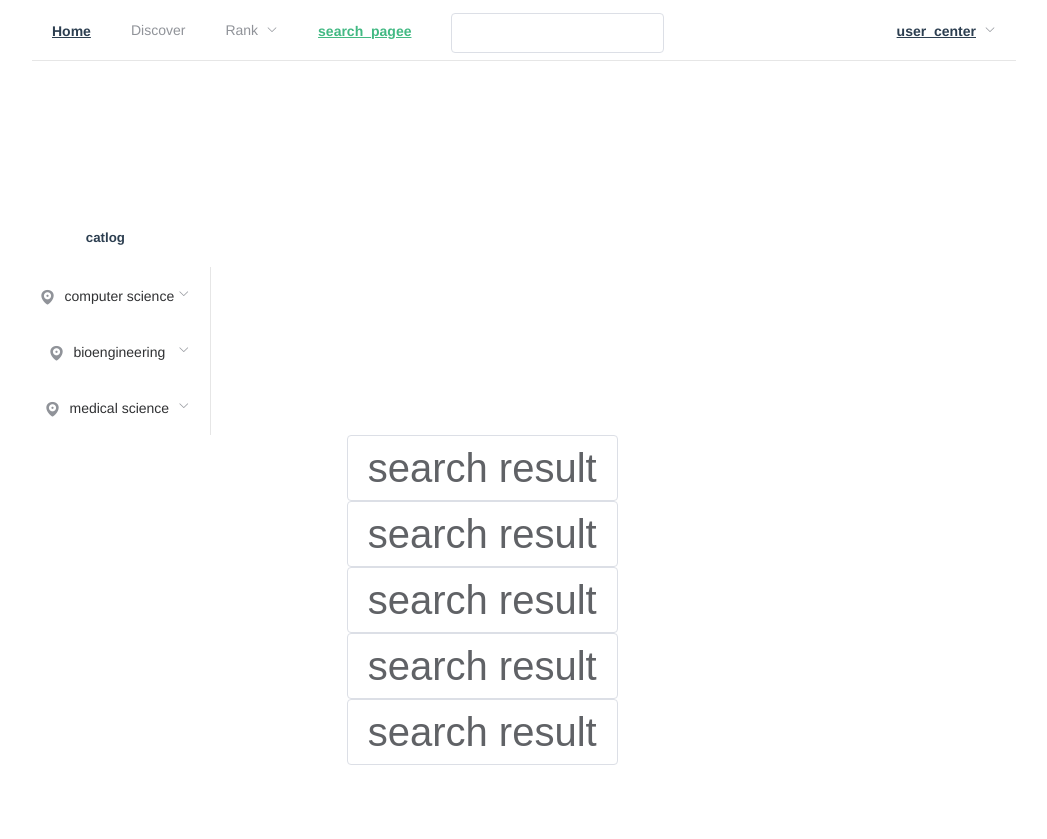
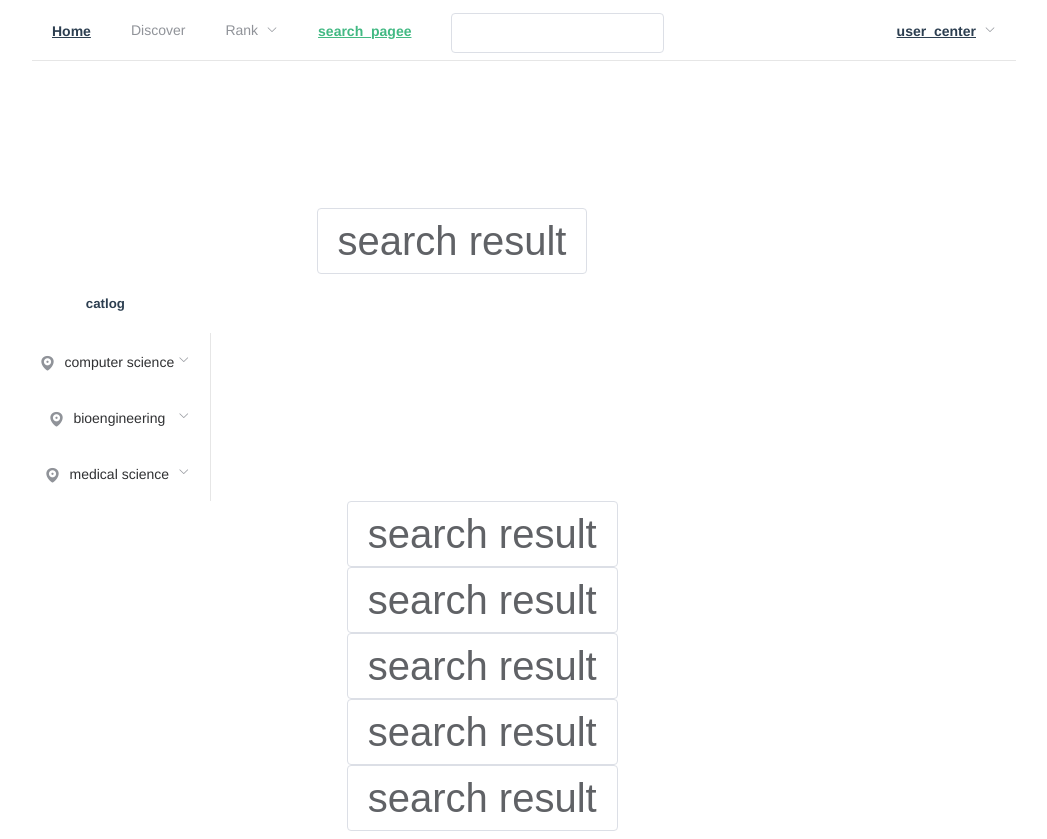
Before and after one commit to JiaMing5139/paper-note, a Vue app: page /search_pagee in a window 1280 px wide. Shown: the whole page, without its empty margins (188-1235 px from the left). Before the commit the page ends 800 px from the top, so only its background shows below. Built offline with nearby package versions, Linux system fonts and the light colour scheme.

Commit message:
'search page'

```diff
--- a/src/views/search_pagee.vue
+++ b/src/views/search_pagee.vue
@@ -84,6 +84,9 @@
   <div id="app">
     <div class="home">
       <el-row >
+        <el-row offset='3' style="font-size: 40px ">
+          <el-button style="font-size: 40px " @click="searchresult">search result</el-button>
+        </el-row>
         <el-col :span="4" id="left_nav">
           <h5>catlog</h5>
           <el-menu
```
